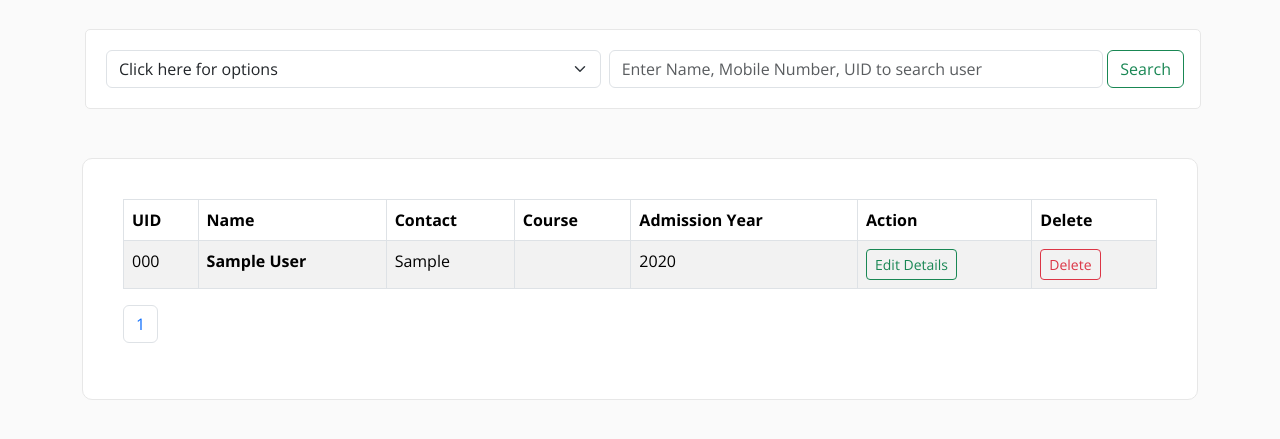
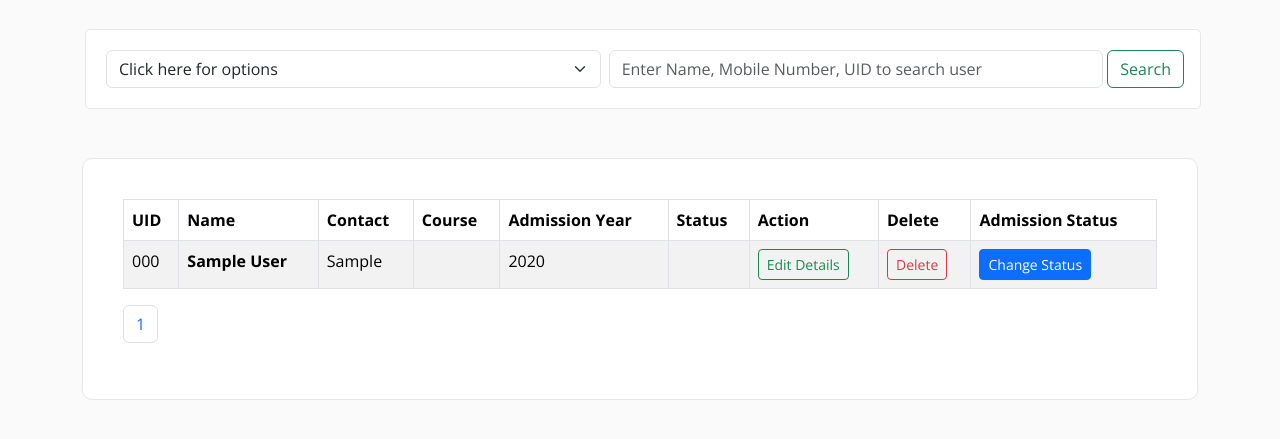
Before and after one commit to Borapolyclinic/biahs, a PHP site: page /admin/view-students.php in a window 1280 px wide. Shown: the part 136-575 px from the top of the page. Run offline with PHP 8.4, Linux system fonts and the light colour scheme; tables that the repository leaves empty or names only in its code hold one stand-in row (values such as "Sample post").

Commit message:
modified:   admin/view-students.php

```diff
--- a/admin/view-students.php
+++ b/admin/view-students.php
@@ -7,6 +7,8 @@
         </a>
         <h5>View Students</h5>
     </div>
+
+
 
     <?php
     require('includes/connection.php');
@@ -36,6 +38,14 @@
         </form>
     </div>
 
+    <script>
+    function openModal(studentId) {
+        $(document).ready(function() {
+            $("#exampleModal").modal("show");
+        });
+    }
+    </script>
+
 
     <div class="table-responsive user-table">
         <table class="table table-bordered table-striped">
@@ -46,44 +56,90 @@
                     <th scope="col">Contact</th>
                     <th scope="col">Course</th>
                     <th scope="col">Admission Year</th>
+                    <th scope="col">Status</th>
                     <th scope="col">Action</th>
                     <th scope="col">Delete</th>
+                    <th scope="col">Admission Status</th>
                 </tr>
             </thead>
             <tbody>
                 <?php
-
-
                 if (isset($_POST['delete'])) {
                     $student_id = $_POST['student_id'];
-
                     $delete_query = "DELETE FROM `bora_student` WHERE `student_id` = '$student_id'";
                     $delete_res = mysqli_query($connection, $delete_query);
 
                     if ($delete_res) { ?>
                 <div class="w-100 alert alert-success mt-3 mb-3" role="alert">Student Deleted!</div>
+
                 <?php
                     }
                 }
 
-                $results_per_page = 10;
+                if (isset($_POST['update_status'])) {
+                    $student_id = $_POST['student_id'];
+                    $student_status = $_POST['student_status'];
 
+                    $change_status_query = "UPDATE
+                        `bora_student`
+                    SET
+                        `student_status` = '$student_status'
+                    WHERE
+                        `student_id` = '$student_id'";
+                    $change_status_query_r = mysqli_query($connection, $change_status_query);
+                }
+
+                if (isset($_POST['change'])) {
+                    $student_id = $_POST['student_id'];
+                    echo '<script>openModal(' . $student_id . ');</script>';
+                    ?>
+                <div class="modal fade" id="exampleModal" tabindex="-1" aria-labelledby="exampleModalLabel"
+                    aria-hidden="true">
+                    <div class="modal-dialog modal-dialog-centered">
+                        <div class="modal-content">
+                            <div class="modal-header">
+                                <h1 class="modal-title fs-5" id="exampleModalLabel">Change Admission Status</h1>
+                                <button type="button" class="btn-close" data-bs-dismiss="modal"
+                                    aria-label="Close"></button>
+                            </div>
+                            <form action="" method="POST">
+                                <div class="modal-body">
+                                    <div>
+                                        <input type="text" name="student_id" value="<?php echo $student_id ?>" hidden>
+                                        <select name="student_status" class="form-select"
+                                            aria-label="Default select example">
+                                            <option selected>Open this select menu</option>
+                                            <option value="1">Graduated</option>
+                                            <option value="2">Active</option>
+                                        </select>
+                                    </div>
+                                </div>
+                                <div class="modal-footer">
+                                    <button type="button" class="btn btn-secondary"
+                                        data-bs-dismiss="modal">Close</button>
+                                    <button type="submit" name="update_status" class="btn btn-primary">Save
+                                        changes</button>
+                                </div>
+                            </form>
+                        </div>
+                    </div>
+                </div>
+                <?php
+                }
+
+                $results_per_page = 20;
                 $fetch_students = "SELECT * FROM `bora_student` ORDER BY student_added_date DESC";
                 $fetch_res = mysqli_query($connection, $fetch_students);
                 $count = mysqli_num_rows($fetch_res);
-
                 $number_of_page = ceil($count / $results_per_page);
-
                 if (!isset($_GET['page'])) {
                     $page = 1;
                 } else {
                     $page = $_GET['page'];
                 }
-
                 $page_first_result = ($page - 1) * $results_per_page;
                 $page_query = "SELECT * FROM `bora_student` LIMIT "  . $page_first_result . ',' . $results_per_page;
                 $page_result = mysqli_query($connection, $page_query);
-
                 while ($row = mysqli_fetch_assoc($page_result)) {
                     $student_id = $row['student_id'];
                     $student_img = "assets/student/" . $row['student_img'];
@@ -93,9 +149,10 @@
                     $student_enrollment_number = $row['student_enrollment_number'];
                     $student_roll = $row['student_roll'];
                     $student_admission_year = $row['student_admission_year'];
-                    $student_added_by = $row['student_added_by']; ?>
+                    $student_added_by = $row['student_added_by'];
+                    $student_status = $row['student_status'];
+                ?>
                 <tr>
-
                     <td><?php echo $student_enrollment_number ?></td>
                     <th scope="row"><?php echo $student_name ?></th>
                     <td><?php echo $student_contact ?></td>
@@ -109,6 +166,16 @@
                             echo $course_name ?></td>
                     <td><?php echo $student_admission_year ?></td>
                     <td>
+                        <?php
+                            if ($student_status == '1') { ?>
+                        <p class="btn btn-sm btn-dark">Graduated</p>
+                        <?php } else if ($student_status == '2') { ?>
+                        <p class="btn btn-sm btn-success">Active</p>
+                        <?php } else if (empty($student_status)) { ?>
+                        <p class="btn btn-sm btn-info">Not Updated</p>
+                        <?php } ?>
+                    </td>
+                    <td>
                         <form action="student-details.php" method="post">
                             <input type="text" value="<?php echo $student_id ?>" name="student_id" hidden>
                             <button type="submit" name="edit" class="btn btn-sm btn-outline-success">Edit
@@ -119,6 +186,12 @@
                         <form action="" method="POST">
                             <input type="text" value="<?php echo $student_id ?>" name="student_id" hidden>
                             <button type="submit" name="delete" class="btn btn-sm btn-outline-danger">Delete</button>
+                        </form>
+                    </td>
+                    <td>
+                        <form action="" method="POST">
+                            <input type="text" value="<?php echo $student_id ?>" name="student_id" hidden>
+                            <button type="submit" name="change" class="btn btn-sm btn-primary">Change Status</button>
                         </form>
                     </td>
                 </tr>
```
